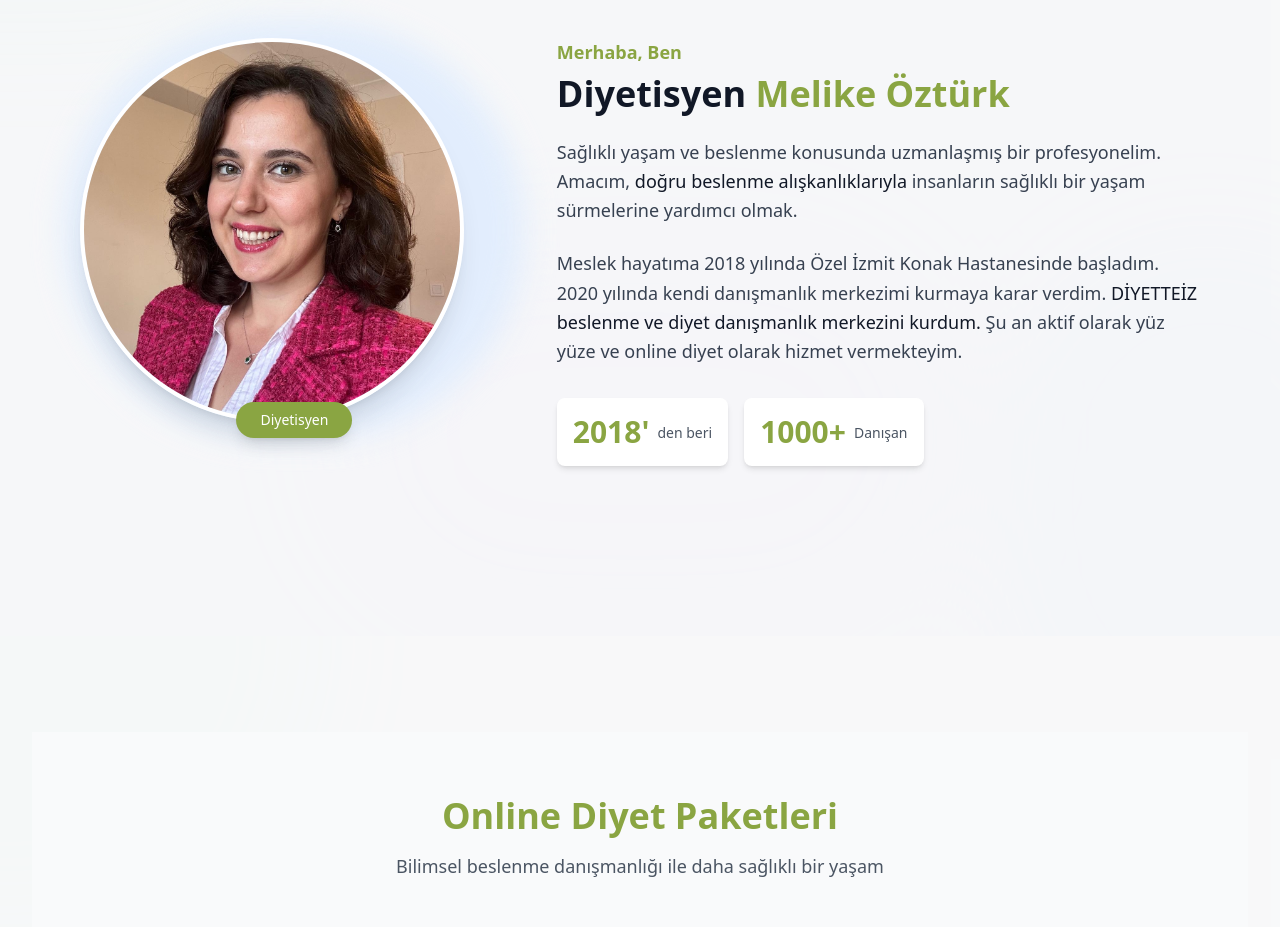
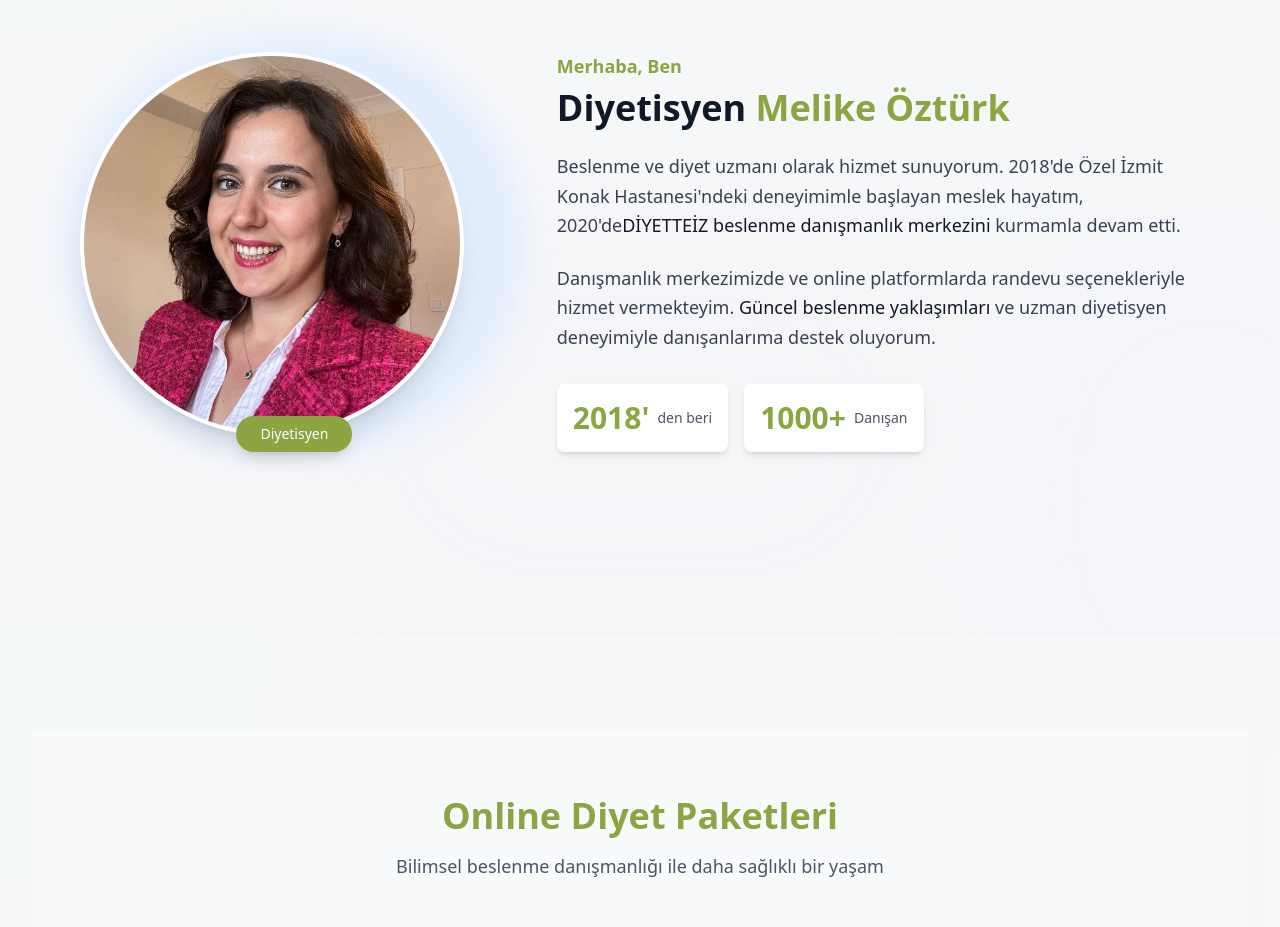
Before and after one commit to matayurt/Diyetsiyen, a Next.js app: page / in a window 1280 px wide. Shown: the part 1020-1947 px from the top of the page. Built offline with nearby package versions, Linux system fonts and the light colour scheme; no server answers; the database is empty.

Commit message:
Update AboutSection.jsx

```diff
--- a/components/sections/AboutSection.jsx
+++ b/components/sections/AboutSection.jsx
@@ -28,13 +28,13 @@ const AboutSection = () => {
             </h2>
             <div className="space-y-6 text-gray-700">
               <p className="text-lg leading-relaxed">
-                Sağlıklı yaşam ve beslenme konusunda uzmanlaşmış bir profesyonelim.
-                Amacım, <span className="font-medium text-gray-900">doğru beslenme alışkanlıklarıyla</span> insanların sağlıklı bir yaşam sürmelerine yardımcı olmak.
+                Beslenme ve diyet uzmanı olarak hizmet sunuyorum. 2018'de Özel İzmit Konak Hastanesi'ndeki deneyimimle başlayan meslek hayatım, 2020'de
+                <span className="font-medium text-gray-900">DİYETTEİZ beslenme danışmanlık merkezini</span> kurmamla devam etti.
               </p>
               <p className="text-lg leading-relaxed">
-                Meslek hayatıma 2018 yılında Özel İzmit Konak Hastanesinde başladım. 2020 yılında kendi danışmanlık merkezimi kurmaya karar verdim.
-                <span className="font-medium text-gray-900"> DİYETTEİZ beslenme ve diyet danışmanlık merkezini kurdum. </span>
-                Şu an aktif olarak yüz yüze ve online diyet olarak hizmet vermekteyim.
+                Danışmanlık merkezimizde ve online platformlarda randevu seçenekleriyle hizmet vermekteyim.
+                <span className="font-medium text-gray-900"> Güncel beslenme yaklaşımları </span>
+                ve uzman diyetisyen deneyimiyle danışanlarıma destek oluyorum.
               </p>
             </div>
 
```
